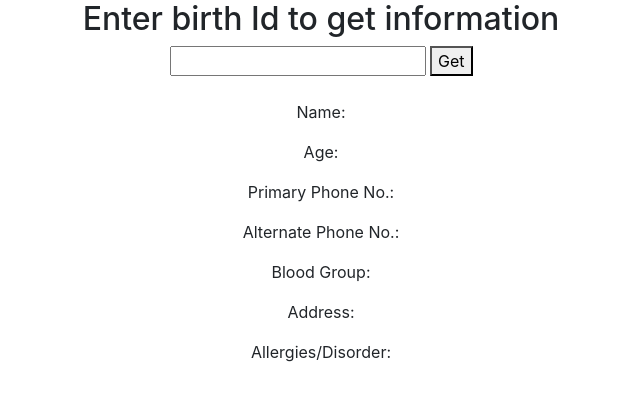
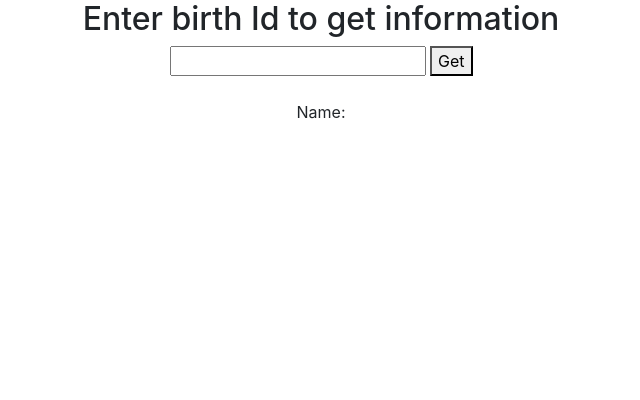
Before and after one commit to DEV-Gil-Control/-contactos, a plain HTML site: page index.html in a window 1280 px wide. Shown: the whole page, without its empty margins (319-959 px from the left). Drawn offline with nearby package versions, Linux system fonts and the light colour scheme.

Commit message:
Update index.html

```diff
--- a/index.html
+++ b/index.html
@@ -24,13 +24,7 @@
 </center><br>
 
 <center>
-<p>Name: <strong id="name"></strong></p>
-<p>Age: <strong id="age"></strong></p>
-<p>Primary Phone No.: <strong id="Phno1"></strong></p>
-<p>Alternate Phone No.: <strong id="Phno2"></strong></p>
-<p>Blood Group: <strong id="blood"></strong></p>
-<p>Address: <strong id="address"></strong></p>
-<p>Allergies/Disorder: <strong id="allergy"></strong></p>
+<p>Name: <strong id="namemenor"></strong></p>
 </center>
 
   <!-- jQuery first, then Popper.js, then Bootstrap JS -->
```
